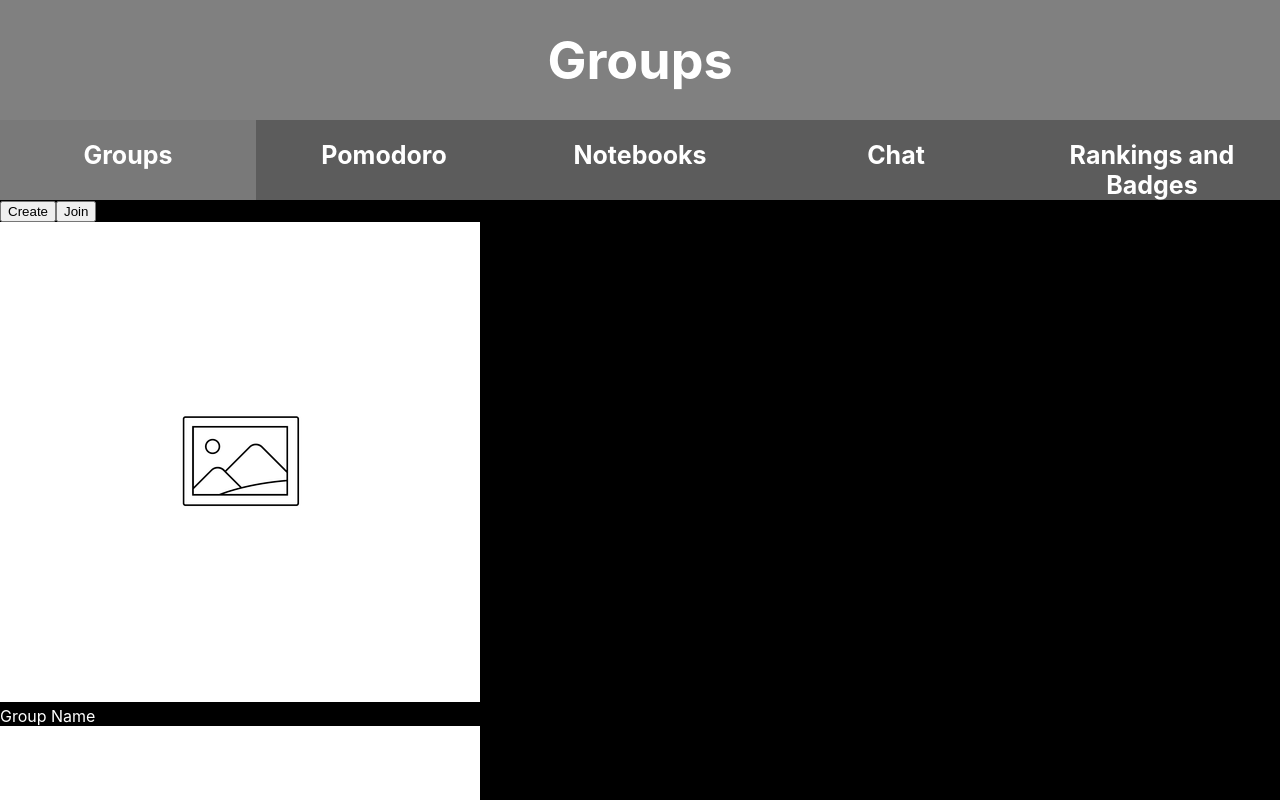
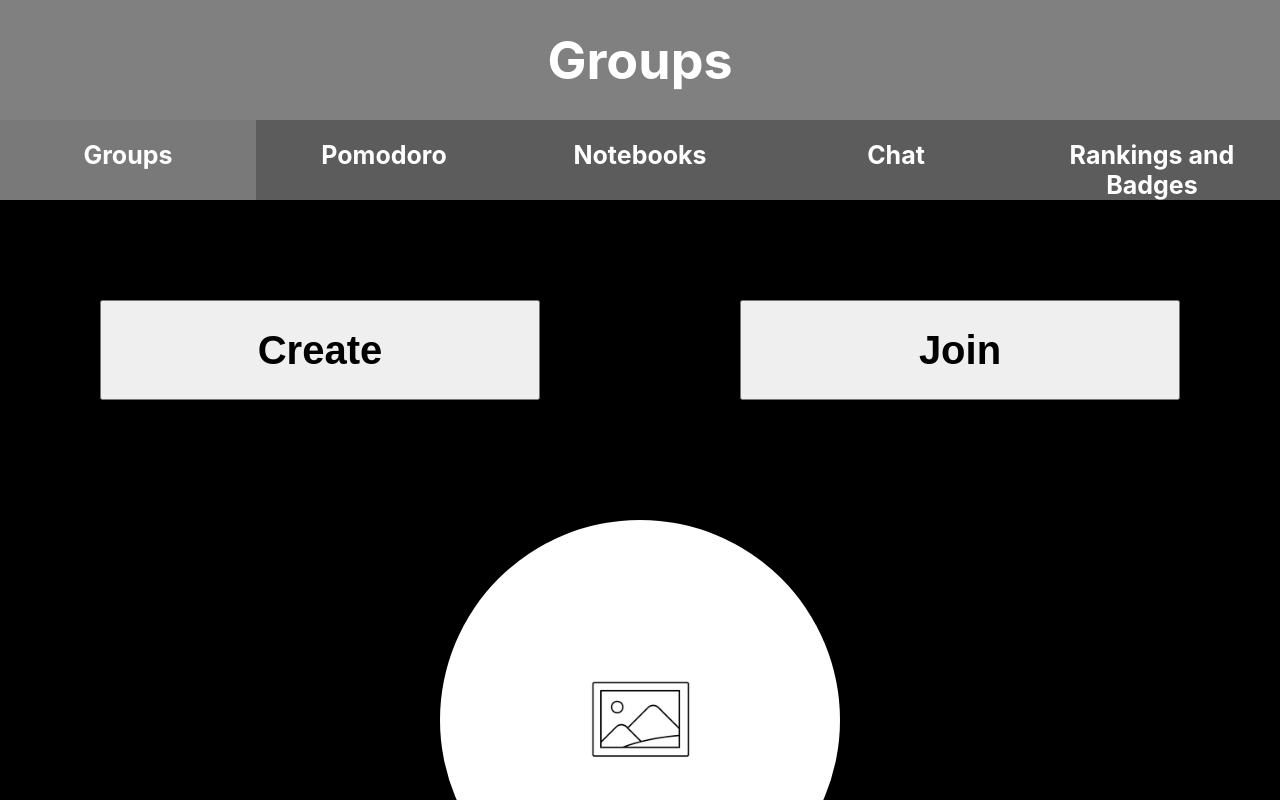
Before and after one commit to Jedro1270/Gakusei, a React (Create React App) app in the folder client/: page /groups in a window 1280 px wide. Shown: the top 800 px of the page. Built offline with nearby package versions, Linux system fonts and the light colour scheme; no server answers.

Commit message:
feat: add style for group page layout

```diff
--- a/client/src/App.css
+++ b/client/src/App.css
@@ -59,6 +59,21 @@
   outline: none;
 }
 
+.Group-buttons {
+  display: flex;
+  flex-direction: row;
+  height: 15%;
+}
+
+.Group-buttons button {
+  color: black;
+  font-weight: bold;
+  font-size: 20px;
+  flex: 1;
+  padding: 2% 5%;
+  margin: 20px;
+}
+
 .close-menu {
   width: max-content;
   text-align: start;
@@ -67,6 +82,37 @@
 .Header-title {
   flex: 20;
 }
+
+.Selectable-groups {
+  background-color: black;
+  text-align: center;
+  font-size: 40px;
+  font-weight: bold;
+}
+
+.Group-name {
+  margin-bottom: 50px;
+}
+
+.Group-icon {
+  margin: 20px auto;
+  background-color: grey;
+  height: 250px;
+  width: 250px;
+  display: flex;
+  flex-direction: column;
+  border-radius: 50%;
+  overflow: hidden;
+}
+
+.Selectable-groups img {
+  flex: 1;
+  width: 100%;
+  height: 100%;
+  object-fit: cover;
+  margin: auto;
+}
+
 
 @media screen and (min-width: 760px) {
   .App-header button, .close-menu {
@@ -93,4 +139,14 @@
   .App-menu a {
     flex: 1;
   }
+
+  .Group-buttons button {
+    margin: 100px;
+    font-size: 40px;
+  }
+
+  .Selectable-groups .Group-icon {
+    height: 400px;
+    width: 400px;
+  }
 }
```
